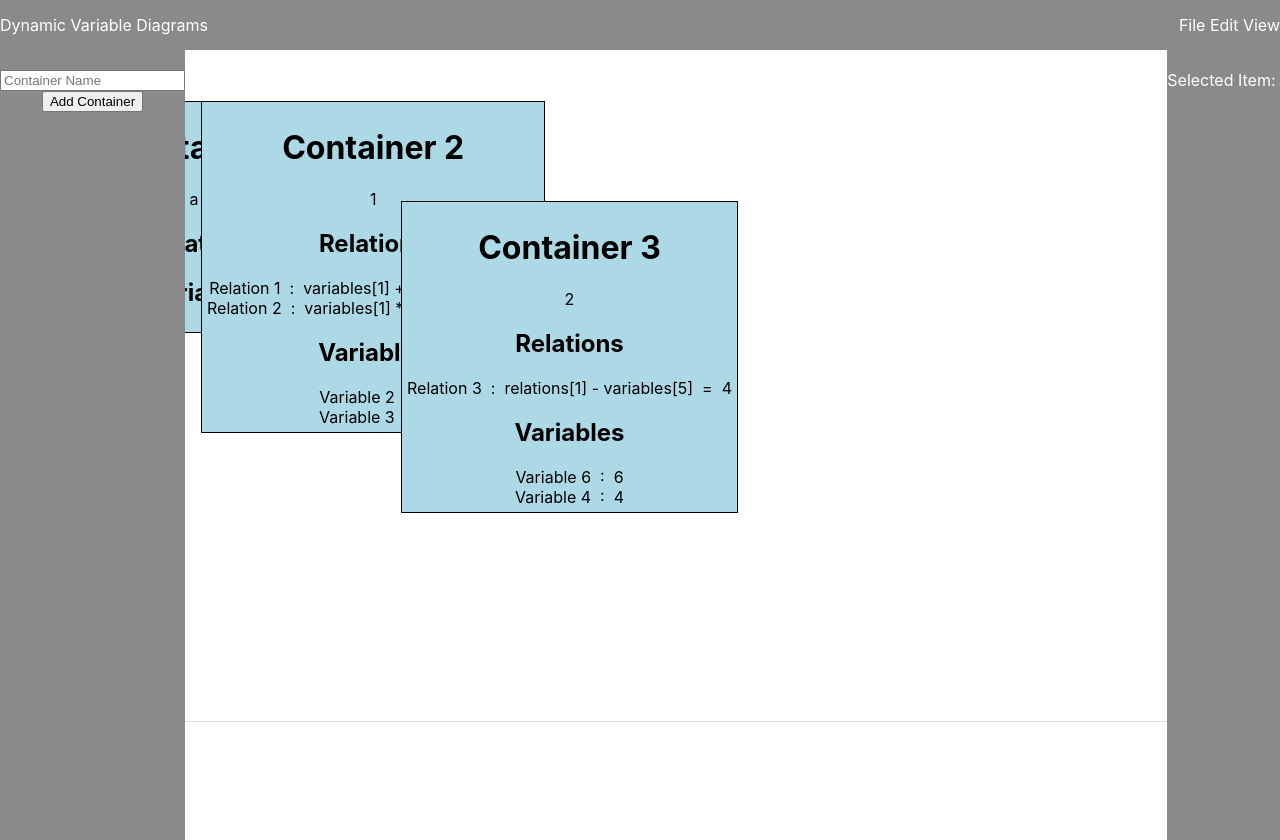
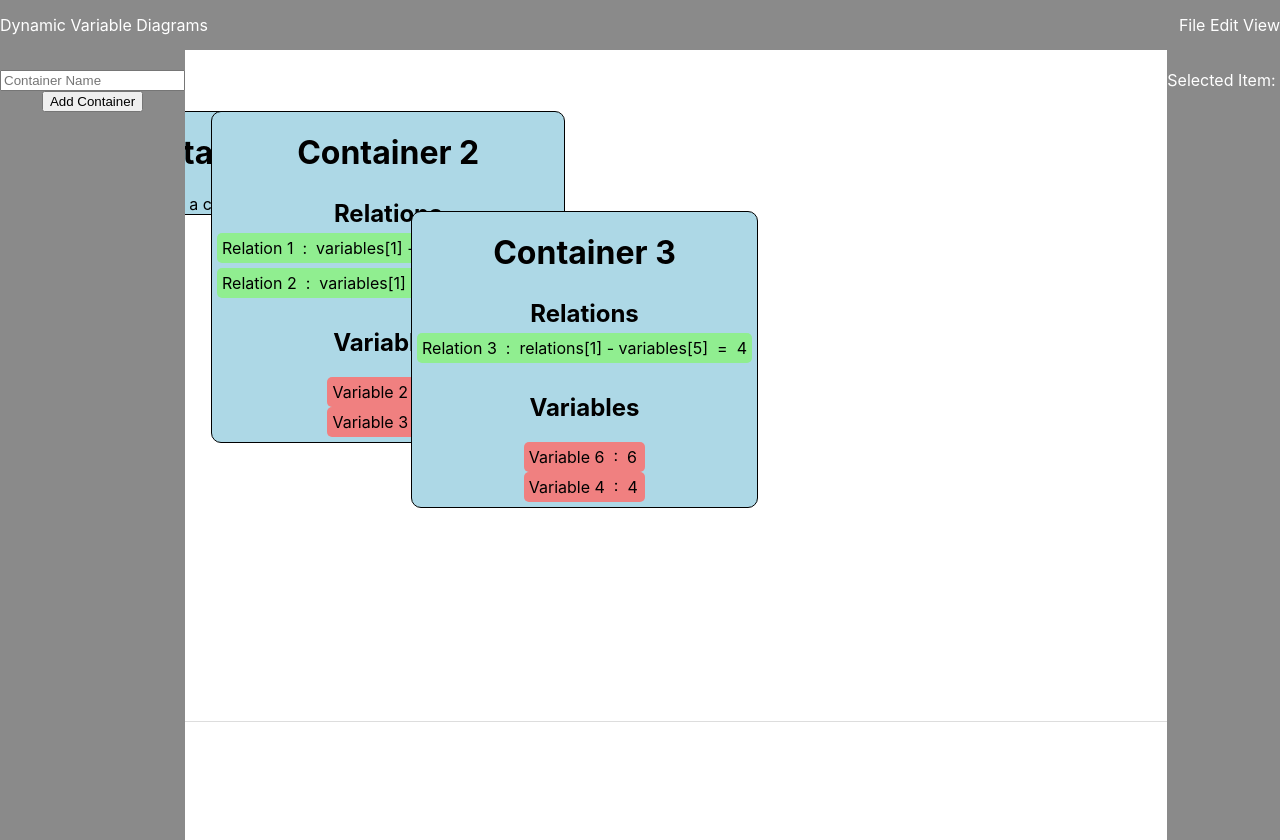
Before and after one commit to raienelliston/Dynamic-Variable-Diagrams, a React (Create React App) app in the folder dynamic-variable-diagrams/: page / in a window 1280 px wide. Built offline with nearby package versions, Linux system fonts and the light colour scheme.

Commit message:
improved container css and add if empty checks for displaying variables and relations

```diff
--- a/dynamic-variable-diagrams/src/components/Container.js
+++ b/dynamic-variable-diagrams/src/components/Container.js
@@ -14,15 +14,47 @@ const ContainerContainer = styled.div`
   min-width: 100px;
   height: auto;
   min-height: 50px;
+  margin: 10px;
   background-color: lightblue;
   border: 1px solid #000;
+  border-radius: 10px;
   display: flex;
+  flex-direction: column;
   align-items: center;
   justify-content: center;
   cursor: pointer;
   position: absolute;
   transform: translate(${(props) => props.x}px, ${(props) => props.y}px);
   );
+`;
+
+const RelationContainer = styled.div`
+  display: inline-block;
+  align-items: center;
+  justify-content: center;
+`;
+
+const Relation = styled.div`
+  display: flex;
+  background-color: lightgreen;
+  padding: 5px;
+  margin: 5px;
+  border-radius: 5px;
+  `;
+
+const VariableContainer = styled.div`
+  display: flex;
+  display: inline-block;
+  margin: 5px;
+  align-items: center;
+  justify-content: center;
+`;
+
+const Variable = styled.div`
+  display: flex;
+  background-color: lightcoral;
+  padding: 5px;
+  border-radius: 5px;
 `;
 
 const Container = ({ id, name, text, x, y, variableIds, relationIds }) => {
@@ -86,75 +118,55 @@ const Container = ({ id, name, text, x, y, variableIds, relationIds }) => {
 
   const Relations = () => {
 
-
+    if (relations[0] === undefined) {
+      return (null);
+    }
 
     const containerRelations = relations.map((relation) => {
       return (
-        <div key={relation.Id} onContextMenu={(e) => handleContextMenu(e, 'relation', relation)}>
+        <Relation key={relation.Id} onContextMenu={(e) => handleContextMenu(e, 'relation', relation)}>
           {relation.name} {" : "} {relation.formula} {" = "} {relation.value}
-        </div>
+        </Relation>
       );
     });
 
     return (
-      <div>
+      <RelationContainer>
+        <h2 style={ {margin: "5px"}}> Relations </h2>
         {containerRelations}
-      </div>
+      </RelationContainer>
     );
   };
 
   const Variables = () => {
 
+    if (variables[0] === undefined) {
+      return (null);
+    }
+
     const containerVariables = variables.map((variable) => {
       console.log('variable', variable);
       return (
-        <div key={variable.Id} onContextMenu={(e) => handleContextMenu(e, 'variable', variable)}>
+        <Variable key={variable.Id} onContextMenu={(e) => handleContextMenu(e, 'variable', variable)}>
           {variable.name} {" : "} {variable.value}
-        </div>
+        </Variable>
       );
     });
 
     return (
-      <div>
+      <VariableContainer>
+        <h2> Variables </h2>
         {containerVariables}
-      </div>
+      </VariableContainer>
     );
   };
 
-  const RelationFormulas = () => {
-
-    const container = useSelector((state) => state.diagram.containers[id]);
-
-    console.log(JSON.stringify(container));
-    const containerRelations = container.relations.map((relationId) => {
-      const relation = relations[relationId];
-      const value = relation.formula;
-      return (
-        <div key={relationId}>
-          {relation.name}: {value}
-        </div>
-      );
-    });
-
-    return (
-      <div>
-        {containerRelations}
-      </div>
-    );
-  }
-
   return (
     <ContainerContainer onClick={handleClick} ref={drag} x={x} y={y} style={{ opacity: isDragging ? 0.5 : 1 }}>
-      <div style={{ margin: '5px' }}>
         <h1> {name} </h1>
-        {id}
         {text}
-        <h2> Relations </h2>
         <Relations />
-        {/* <RelationFormulas /> */}
-        <h2> Variables </h2>
         <Variables />
-      </div>
       {contextMenu && (
         <ContextMenu
           items={contextMenu.items}
--- a/dynamic-variable-diagrams/src/components/ContextMenu.js
+++ b/dynamic-variable-diagrams/src/components/ContextMenu.js
@@ -6,13 +6,12 @@ const Menu = styled.div`
   background: whitesmoke;
   border: 1px solid #ccc;
   box-shadow: 0 2px 10px rgba(0, 0, 0, 0.2);
-  z-index: 1000;
+  z-index: 10000;
 `;
 
 const MenuItem = styled.div`
   padding: 8px 16px;
   cursor: pointer;
-
   &:hover {
     background: #f0f0f0;
   }
```
